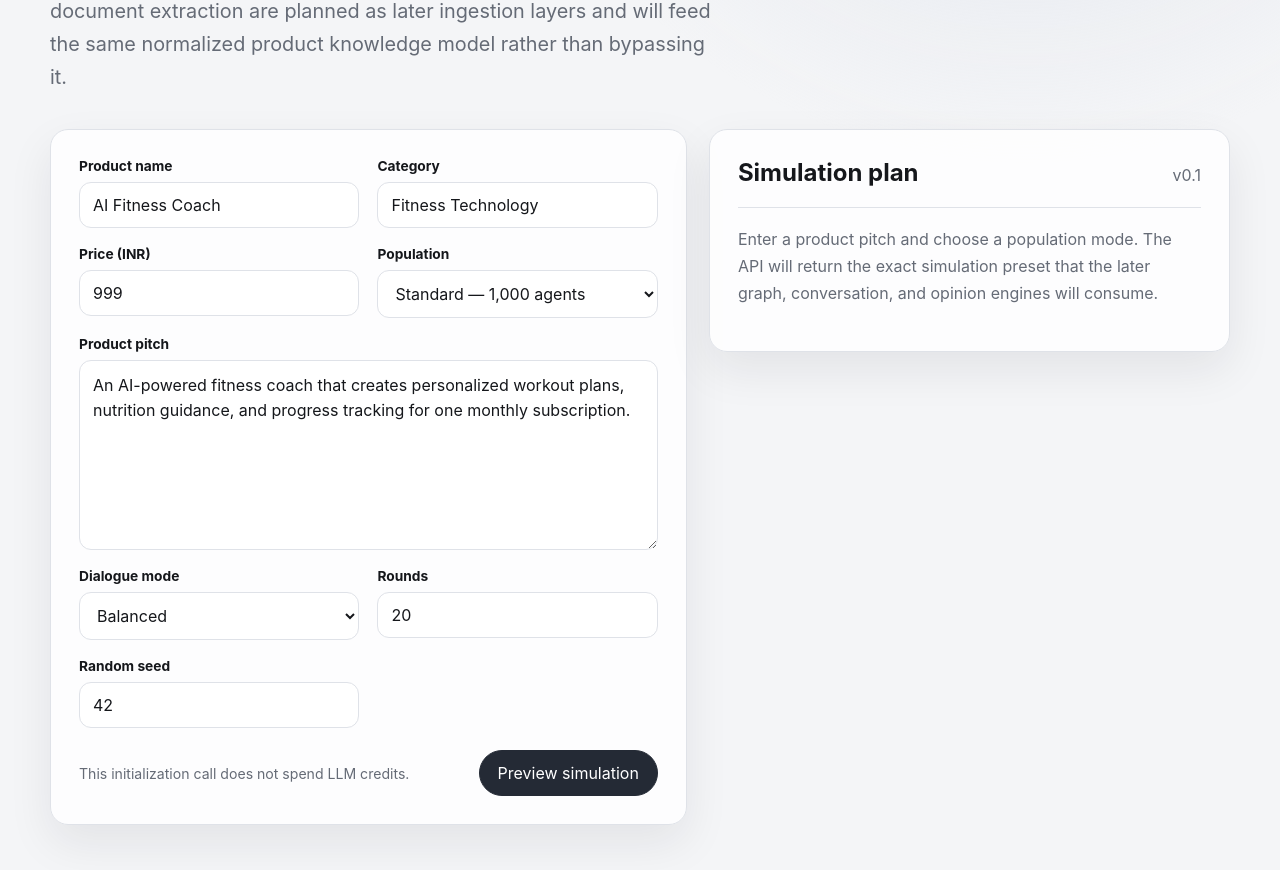
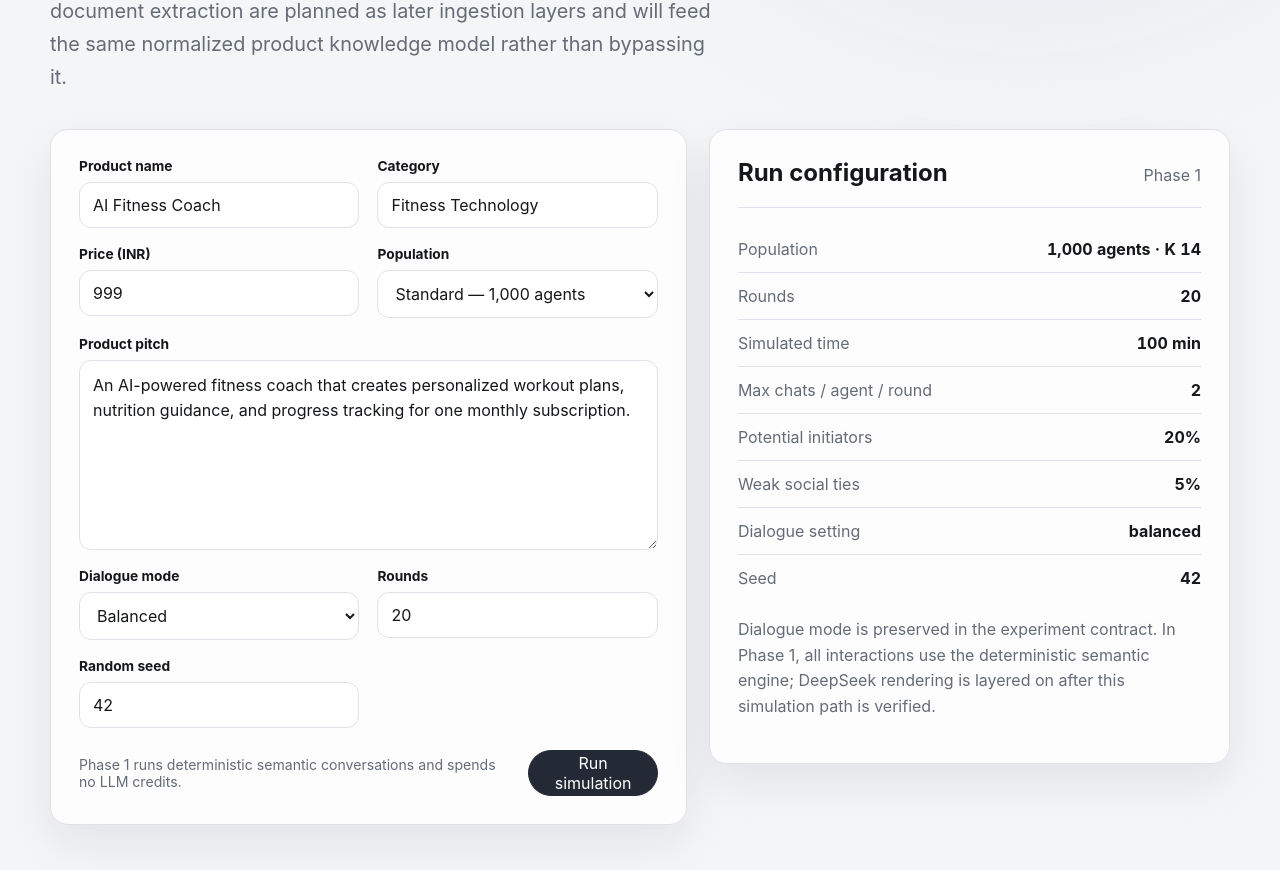
Before and after one commit to brinesolution/ModelCouncil, a Next.js app in the folder frontend/: page /simulate in a window 1280 px wide. Shown: the part 380-1250 px from the top of the page. Built offline with nearby package versions, Linux system fonts and the light colour scheme; no server answers.

Commit message:
feat: run simulations from product pitch form

```diff
--- a/frontend/components/product-pitch-form.tsx
+++ b/frontend/components/product-pitch-form.tsx
@@ -1,18 +1,22 @@
 "use client";
 
 import { FormEvent, useState } from "react";
+import { useRouter } from "next/navigation";
 
-import { previewSimulation } from "@/lib/api";
-import type {
-  DialogueMode,
-  PopulationMode,
-  SimulationPreviewResponse,
-} from "@/types/simulation";
+import { runSimulation } from "@/lib/api";
+import type { DialogueMode, PopulationMode } from "@/types/simulation";
 
 const DEFAULT_PITCH =
   "An AI-powered fitness coach that creates personalized workout plans, nutrition guidance, and progress tracking for one monthly subscription.";
 
+const POPULATION_LABELS: Record<PopulationMode, string> = {
+  small: "250 agents · K 10",
+  standard: "1,000 agents · K 14",
+  large: "5,000 agents · K 18",
+};
+
 export function ProductPitchForm() {
+  const router = useRouter();
   const [name, setName] = useState("AI Fitness Coach");
   const [category, setCategory] = useState("Fitness Technology");
   const [pitch, setPitch] = useState(DEFAULT_PITCH);
@@ -21,7 +25,6 @@ export function ProductPitchForm() {
   const [dialogueMode, setDialogueMode] = useState<DialogueMode>("balanced");
   const [rounds, setRounds] = useState(20);
   const [seed, setSeed] = useState(42);
-  const [result, setResult] = useState<SimulationPreviewResponse | null>(null);
   const [error, setError] = useState<string | null>(null);
   const [loading, setLoading] = useState(false);
 
@@ -31,7 +34,7 @@ export function ProductPitchForm() {
     setLoading(true);
 
     try {
-      const data = await previewSimulation({
+      const data = await runSimulation({
         product: {
           name,
           category,
@@ -44,9 +47,12 @@ export function ProductPitchForm() {
         rounds,
         seed,
       });
-      setResult(data);
+      window.sessionStorage.setItem(
+        "modelcouncil:last-simulation",
+        JSON.stringify(data),
+      );
+      router.push("/simulations/result");
     } catch (caught) {
-      setResult(null);
       setError(caught instanceof Error ? caught.message : "Unable to reach ModelCouncil API.");
     } finally {
       setLoading(false);
@@ -108,39 +114,32 @@ export function ProductPitchForm() {
 
         <div className="formFooter">
           <span className={`status ${error ? "error" : ""}`}>
-            {error ?? "This initialization call does not spend LLM credits."}
+            {error ?? "Phase 1 runs deterministic semantic conversations and spends no LLM credits."}
           </span>
           <button className="button" type="submit" disabled={loading}>
-            {loading ? "Preparing…" : "Preview simulation"}
+            {loading ? "Running society…" : "Run simulation"}
           </button>
         </div>
       </form>
 
-      <aside className="metricPanel" aria-live="polite">
+      <aside className="metricPanel">
         <div className="resultHeader">
-          <h2>Simulation plan</h2>
-          <span className="muted">v0.1</span>
+          <h2>Run configuration</h2>
+          <span className="muted">Phase 1</span>
         </div>
-        {result ? (
-          <>
-            <div className="metricList">
-              <div className="metric"><span>Population</span><strong>{result.preset.population_size.toLocaleString()}</strong></div>
-              <div className="metric"><span>Base K</span><strong>{result.preset.base_k}</strong></div>
-              <div className="metric"><span>Max chats / agent / round</span><strong>{result.preset.max_conversations_per_round}</strong></div>
-              <div className="metric"><span>Potential initiators / round</span><strong>{Math.round(result.preset.initiator_rate * 100)}%</strong></div>
-              <div className="metric"><span>Weak ties</span><strong>{Math.round(result.preset.weak_tie_rate * 100)}%</strong></div>
-              <div className="metric"><span>Round duration</span><strong>{result.preset.simulated_minutes_per_round} min</strong></div>
-              <div className="metric"><span>Rounds</span><strong>{result.rounds}</strong></div>
-              <div className="metric"><span>Dialogue mode</span><strong>{result.dialogue_mode}</strong></div>
-              <div className="metric"><span>Seed</span><strong>{result.seed}</strong></div>
-            </div>
-            <p className="muted">{result.note}</p>
-          </>
-        ) : (
-          <p className="emptyState">
-            Enter a product pitch and choose a population mode. The API will return the exact simulation preset that the later graph, conversation, and opinion engines will consume.
-          </p>
-        )}
+        <div className="metricList">
+          <div className="metric"><span>Population</span><strong>{POPULATION_LABELS[populationMode]}</strong></div>
+          <div className="metric"><span>Rounds</span><strong>{rounds}</strong></div>
+          <div className="metric"><span>Simulated time</span><strong>{rounds * 5} min</strong></div>
+          <div className="metric"><span>Max chats / agent / round</span><strong>2</strong></div>
+          <div className="metric"><span>Potential initiators</span><strong>20%</strong></div>
+          <div className="metric"><span>Weak social ties</span><strong>5%</strong></div>
+          <div className="metric"><span>Dialogue setting</span><strong>{dialogueMode}</strong></div>
+          <div className="metric"><span>Seed</span><strong>{seed}</strong></div>
+        </div>
+        <p className="muted">
+          Dialogue mode is preserved in the experiment contract. In Phase 1, all interactions use the deterministic semantic engine; DeepSeek rendering is layered on after this simulation path is verified.
+        </p>
       </aside>
     </div>
   );
```
